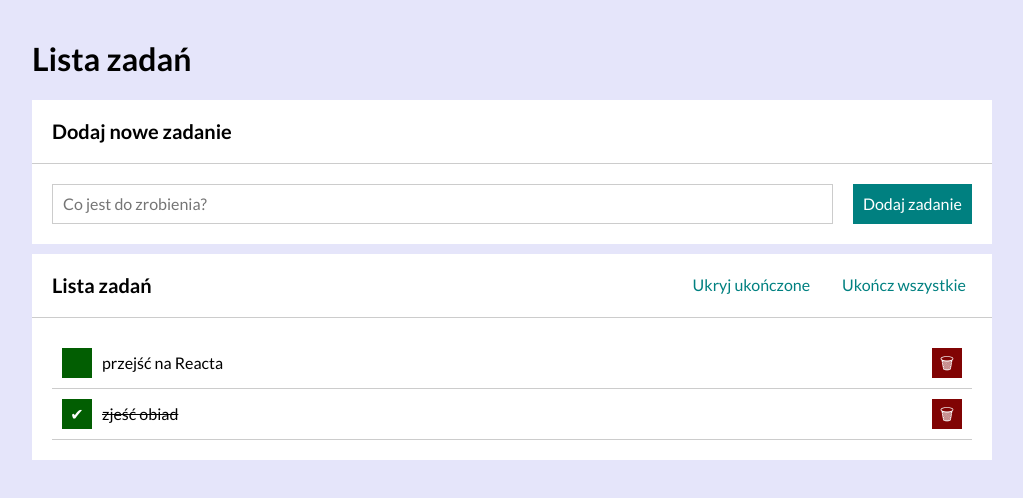
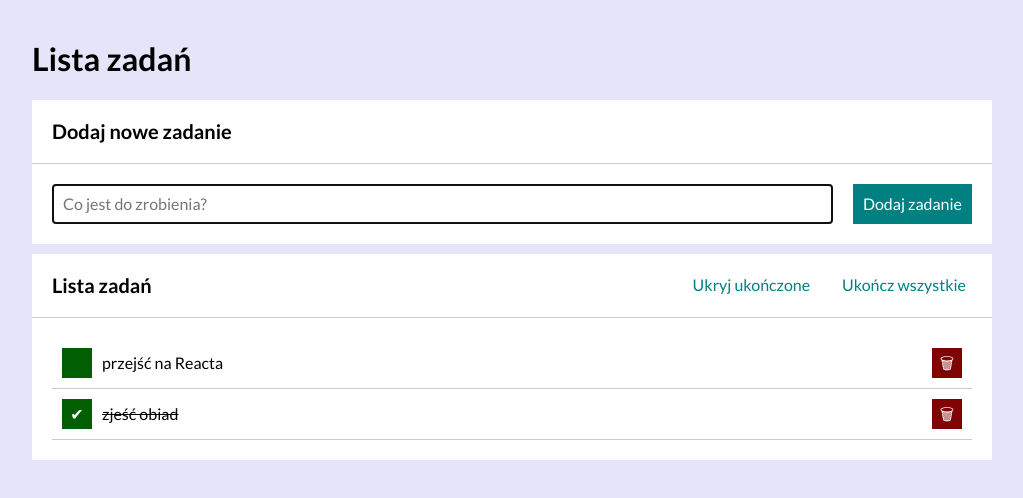
Before and after one commit to DorotaZielinska/task-list-react, a React (Create React App) app: page / in a window 1280 px wide. Shown: the top 498 px of the page, without its empty margins (128-1151 px from the left). Built offline with nearby package versions, Linux system fonts and the light colour scheme.

Commit message:
adding new Task interaction

```diff
--- a/src/App.js
+++ b/src/App.js
@@ -38,12 +38,26 @@ function App() {
     })));
   };
 
+  const addNewTask = (newTaskContent) => {
+    setTasks(tasks => [
+      ...tasks,
+      {
+        content: newTaskContent,
+        done: false,
+        id: tasks.length ? tasks[tasks.length - 1].id + 1 : 1,
+      },
+    ]);
+  };
+
   return (
     <Container>
       <Header title="Lista zadań" />
       <Section
         title="Dodaj nowe zadanie"
-        body={<Form />}
+        body={
+          <Form
+            addNewTask={addNewTask}
+          />}
       />
       <Section
         title="Lista zadań"
--- a/src/Form/index.js
+++ b/src/Form/index.js
@@ -1,11 +1,31 @@
+import React, { useState } from "react";
 import "./style.css";
 
-const Form = (props) => (
-  <form className="form">
-    <input className="form__field" name="newTask" type="any" placeholder="Co jest do zrobienia?"
-      autofocus />
-    <button className="form__button">Dodaj zadanie</button>
-  </form>
-)
+const Form = ({ addNewTask }) => {
+  const [newTaskContent, setNewTaskContent] = useState("");
+
+  const onFormSubmit = (event) => {
+    event.preventDefault();
+    addNewTask(newTaskContent.trim());
+    setNewTaskContent("");
+  }
+  return (
+    <form
+      className="form"
+      onSubmit={onFormSubmit}
+    >
+      <input
+        value={newTaskContent}
+        className="form__field"
+        name="newTask"
+        type="any"
+        placeholder="Co jest do zrobienia?"
+        autoFocus
+        onChange={({ target }) => setNewTaskContent(target.value)}
+      />
+      <button className="form__button">Dodaj zadanie</button>
+    </form>
+  )
+}
 
 export default Form;
```
